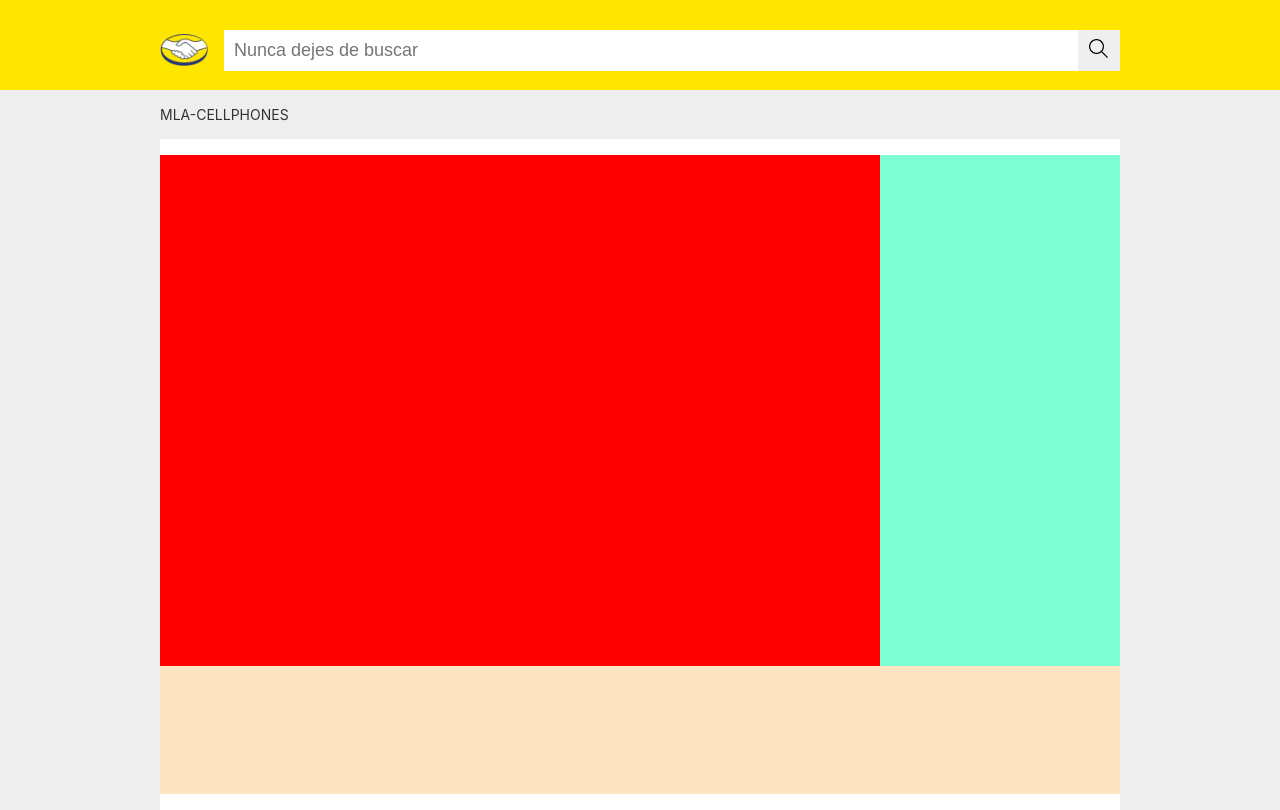
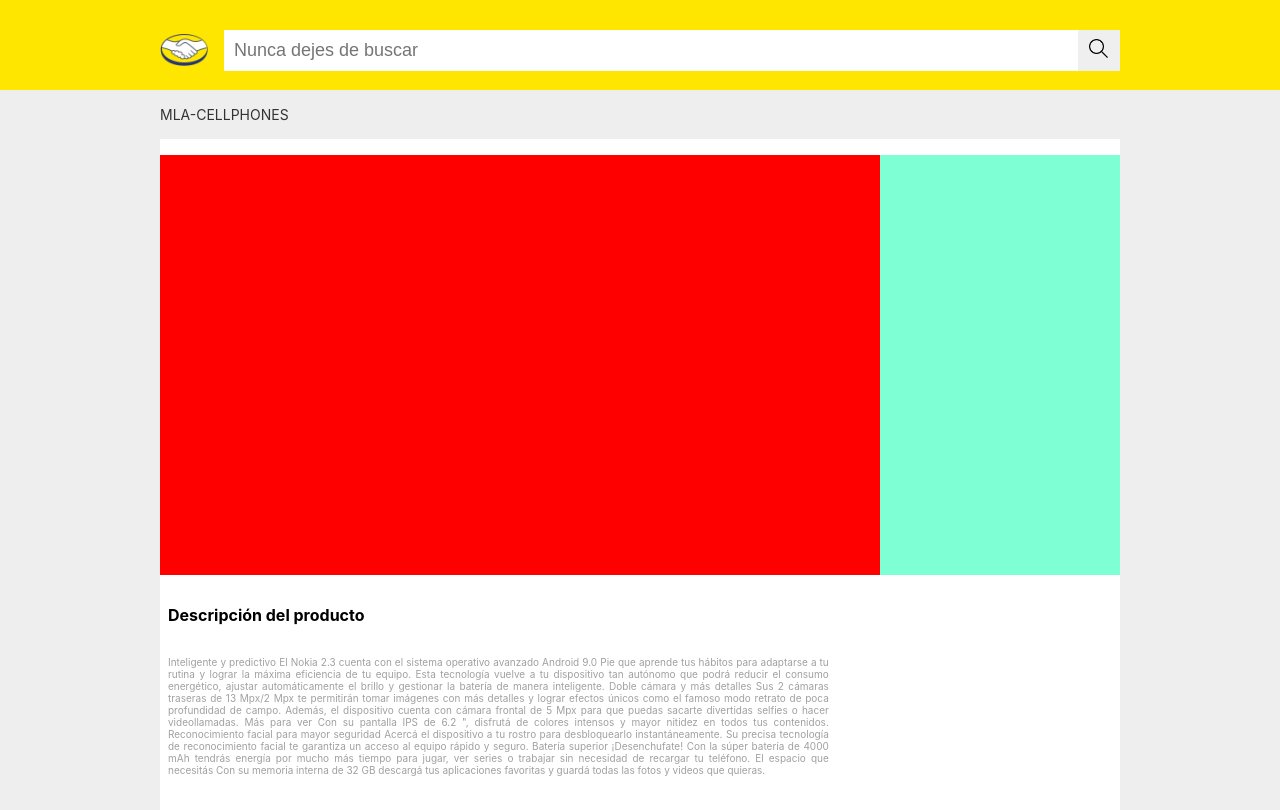
Before and after one commit to dvelezroman/meli-challenge, a React (Create React App) app: page /item in a window 1280 px wide. Built offline with nearby package versions, Linux system fonts and the light colour scheme.

Commit message:
Bottom description for full Desc Item

```diff
--- a/src/Components/FullItemDescription.jsx
+++ b/src/Components/FullItemDescription.jsx
@@ -5,6 +5,7 @@
 import BreadCrumb from './Breadcrumb'
 
 import response from '../data/query.json'
+import itemResponse from '../data/item.json'
 
 const FullItemDescription = () => {
   const queryParams = useQuery()
@@ -15,6 +16,7 @@
   }, [queryParams])
 
   const { categories } = response.data.search
+  const { item } = itemResponse.data.getItem
 
   return (
     <div className="Full-Item-Container">
@@ -24,7 +26,13 @@
           <div className="Full-Image"></div>
           <div className="Full-Data"></div>
         </div>
-        <div className="Bottom"></div>
+        <div className="Bottom">
+          <div className="Bottom-Left">
+            <h4>Descripción del producto</h4>
+            <p className="Full-Item-Description">{item.description}</p>
+          </div>
+          <div className="Bottom-Right"></div>
+        </div>
       </div>
     </div>
   )
--- a/src/Components/ListItemComponent.jsx
+++ b/src/Components/ListItemComponent.jsx
@@ -7,7 +7,9 @@
 
 const ListItemComponent = ({ item }) => {
   const history = useHistory()
-  const goToItemFullDescription = useCallback(() => {
+
+  const goToItemFullDescription = useCallback((e) => {
+    e.preventDefault()
     history.push(`/product/${item.id}`)
   }, [history, item])
 
--- /dev/null
+++ b/src/data/item.json
@@ -0,0 +1,24 @@
+{
+  "data": {
+    "getItem": {
+      "author": {
+        "name": "Dario",
+        "lastName": "Velez"
+      },
+      "item": {
+        "id": "MLA896525720",
+        "title": "Nokia 2.3 32 Gb Cyan Green 2 Gb Ram",
+        "picture": "https://http2.mlstatic.com/D_821935-MLA42331360237_062020-O.jpg",
+        "condition": "new",
+        "freeShipping": null,
+        "description": "Inteligente y predictivo\nEl Nokia 2.3 cuenta con el sistema operativo avanzado Android 9.0 Pie que aprende tus hábitos para adaptarse a tu rutina y lograr la máxima eficiencia de tu equipo. Esta tecnología vuelve a tu dispositivo tan autónomo que podrá reducir el consumo energético, ajustar automáticamente el brillo y gestionar la batería de manera inteligente.\n\nDoble cámara y más detalles\nSus 2 cámaras traseras de 13 Mpx/2 Mpx te permitirán tomar imágenes con más detalles y lograr efectos únicos como el famoso modo retrato de poca profundidad de campo.\n\nAdemás, el dispositivo cuenta con cámara frontal de 5 Mpx para que puedas sacarte divertidas selfies o hacer videollamadas.\n\nMás para ver\nCon su pantalla IPS de 6.2 \", disfrutá de colores intensos y mayor nitidez en todos tus contenidos.\n\nReconocimiento facial para mayor seguridad\nAcercá el dispositivo a tu rostro para desbloquearlo instantáneamente. Su precisa tecnología de reconocimiento facial te garantiza un acceso al equipo rápido y seguro. \n\nBatería superior\n¡Desenchufate! Con la súper batería de 4000 mAh tendrás energía por mucho más tiempo para jugar, ver series o trabajar sin necesidad de recargar tu teléfono.\n\nEl espacio que necesitás\nCon su memoria interna de 32 GB descargá tus aplicaciones favoritas y guardá todas las fotos y videos que quieras.",
+        "soldQuantity": 0,
+        "price": {
+          "currency": "ARS",
+          "amount": 23900,
+          "decimals": 2
+        }
+      }
+    }
+  }
+}
--- a/src/styles/FullItem.scss
+++ b/src/styles/FullItem.scss
@@ -24,8 +24,8 @@
 
 .Bottom {
   display: flex;
-  flex-grow: 1;
-  background-color: bisque;
+  flex-direction: column;
+  padding: 0.5rem;
 }
 
 .Full-Image {
@@ -38,3 +38,20 @@
   display: flex;
   flex-grow: 1;
 }
+
+.Full-Item-Description {
+  font-size: 10px;
+  color: #A0A0A0;
+  text-align: justify;
+}
+
+.Bottom-Left {
+  display: flex;
+  flex-direction: column;
+  width: 70%;
+}
+
+.Bottom-Right {
+  display: flex;
+  width: 30%;
+}
```
